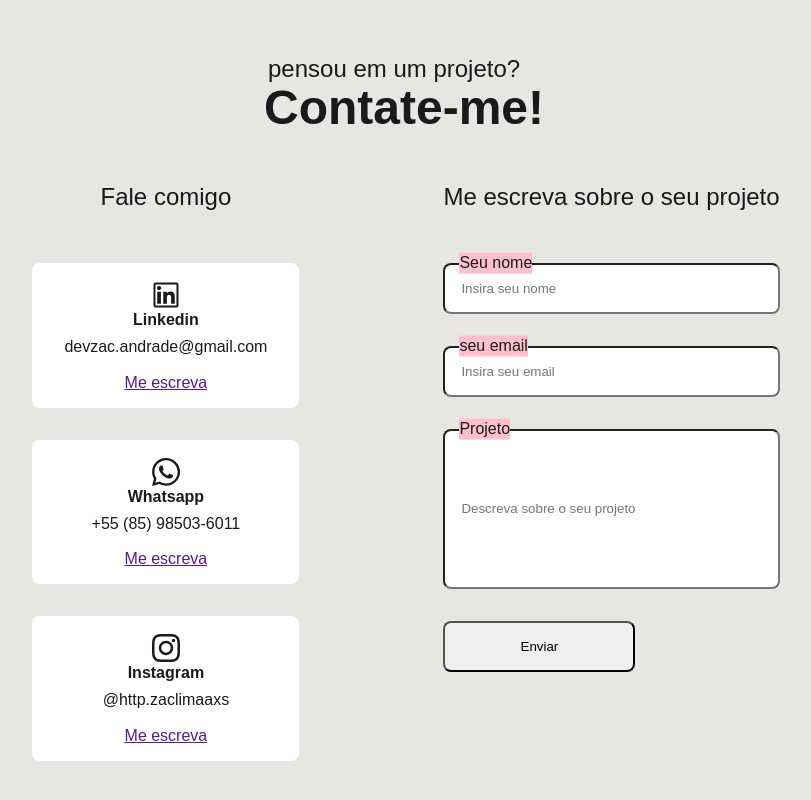
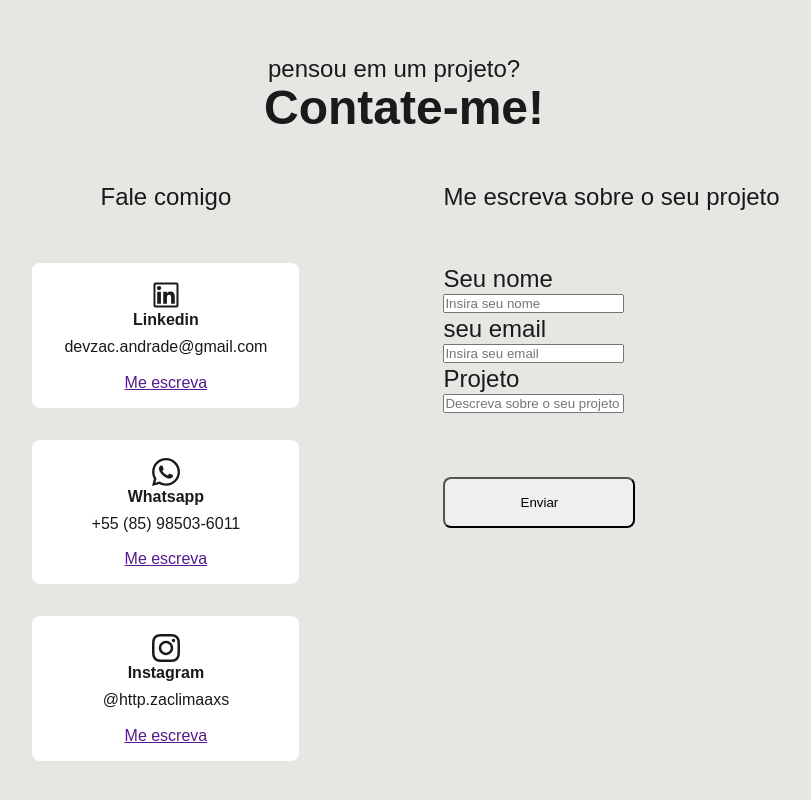
Before and after one commit to http-sallein/Portfolio, a React (Vite) app: page / in a window 1280 px wide. Shown: the part 6469-7269 px from the top of the page, without its empty margins (294-1105 px from the left). Built offline with nearby package versions, Linux system fonts and the light colour scheme.

Commit message:
feat: Messaging

```diff
--- a/package.json
+++ b/package.json
@@ -10,6 +10,7 @@
     "preview": "vite preview"
   },
   "dependencies": {
+    "emailjs-com": "^3.2.0",
     "prop-types": "^15.8.1",
     "react": "^18.3.1",
     "react-dom": "^18.3.1",
--- a/src/components/ContactMe.jsx
+++ b/src/components/ContactMe.jsx
@@ -1,8 +1,9 @@
+import { useRef, useState } from "react";
+import emailjs from 'emailjs-com';
 import { Fragment } from "../layout/Fragment";
-
 import { AiOutlineLinkedin as LinkedinIcon } from "react-icons/ai";
-import { FaWhatsapp as WhatsappIcon} from "react-icons/fa";
-import { FaInstagram as InstagramIcon} from "react-icons/fa";
+import { FaWhatsapp as WhatsappIcon } from "react-icons/fa";
+import { FaInstagram as InstagramIcon } from "react-icons/fa";
 import styled from "styled-components";
 
 const Title = styled.div`
@@ -90,7 +91,7 @@ const Div = styled.div`
         display: flex;
         flex-direction: column;
 
-        > div {
+        > form {
             display: flex;
             flex-direction: column;
             gap: 2rem;
@@ -98,7 +99,6 @@ const Div = styled.div`
             > label {
 
                 position: relative;
-
                 width: 100%;
 
                 > p {
@@ -137,13 +137,35 @@ const Div = styled.div`
 `;
 
 export const ContactMe = () => {
+    const form = useRef(); // Referência ao formulário
+
+    const [username, setUsername] = useState('');
+    const [email, setEmail] = useState('');
+
+    const handleChangeUsername = ({ target }) => { setUsername(target.value) }
+
+    const handleChangeEmail = ({ target }) => { setEmail(target.value) }
+
+    const sendEmail = (e) => {
+        e.preventDefault(); // Previne o comportamento padrão do formulário
+
+        emailjs.sendForm(
+            'service_58vl6h5',
+            'template_o08gvy9',
+            form.current,
+            'vFYYZcTW_8yw4iuCB'
+
+        ).then(() => {
+            alert("E-mail enviado com sucesso!"); // Mensagem de sucesso
+            e.target.reset(); // Reseta o formulário após o envio bem-sucedido
+        }).catch((error) => {
+            alert("Ocorreu um erro ao enviar o e-mail. Tente novamente.", error); // Mensagem de erro
+        });
+    };
 
     return (
-
         <Fragment id={'contact'}>
-
             <Title>
-
                 <div>
                     <p>pensou em um projeto?</p>
                     <h2>Contate-me!</h2>
@@ -153,68 +175,78 @@ export const ContactMe = () => {
             <Div>
                 <section>
                     <h3> Fale comigo </h3>
-
                     <div>
-
                         <span>
                             <div>
                                 <LinkedinIcon/>
                             </div>
                             <h4> Linkedin </h4>
                             <p>devzac.andrade@gmail.com</p>
-
                             <a href=""> Me escreva </a>
                         </span>
-
                         <span>
                             <div>
-
                                 <WhatsappIcon/>
                             </div>
                             <h4> Whatsapp </h4>
                             <p> +55 (85) 98503-6011 </p>
-
                             <a href=""> Me escreva </a>
                         </span>
-
                         <span>
                             <div>
-
                                 <InstagramIcon/>
                             </div>
                             <h4> Instagram </h4>
                             <p>@http.zaclimaaxs</p>
-
                             <a href=""> Me escreva </a>
                         </span>
-
                     </div>
                 </section>
 
                 <section>
                     <h3> Me escreva sobre o seu projeto </h3>
 
+                    <form ref={form} onSubmit={sendEmail}>
                         <div>
                             <label>
                                 <p>Seu nome</p>
-                            <input type="text" placeholder="Insira seu nome" />
+                                <input
+                                    type="text"
+                                    name="user_name"
+                                    placeholder="Insira seu nome"
+                                    value={username}
+                                    onChange={(e) => handleChangeUsername(e)}
+                                    required
+                                />
                             </label>
 
                             <label>
                                 <p>seu email</p>
-                            <input type="text" placeholder="Insira seu email"/>
+                                <input
+                                    type="email"
+                                    name="user_email"
+                                    placeholder="Insira seu email"
+                                    value={email}
+                                    onChange={(e) => handleChangeEmail(e)}
+                                    required
+                                />
                             </label>
 
                             <label>
                                 <p>Projeto</p>
-                            <input placeholder="Descreva sobre o seu projeto"></input>
+                                <input
+                                    name="message"
+                                    placeholder="Descreva sobre o seu projeto"
+                                    required
+                                ></input>
                             </label>
                         </div>
 
-                    <button> Enviar </button>
+                        <button type="submit"> Enviar </button>
+                    </form>
 
                 </section>
             </Div>
         </Fragment>
     );
-}
+};
```
Also changed, not shown: 2 other files (tests, documents, lock files or other folders). Lines whose indentation alone changed are shown as unchanged.
